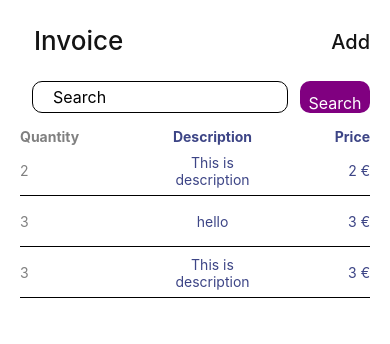
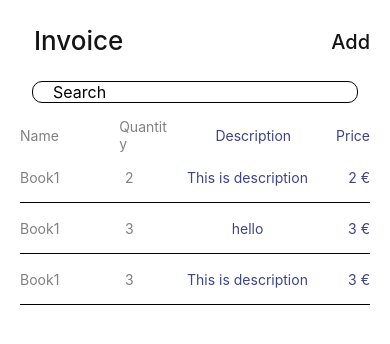
Before and after one commit to aghaali123811/invoice_assignment, a React Native app: screen /AddItemScreen in a window 390 px wide. Shown: the top 344 px of the page. Built offline with nearby package versions, Linux system fonts and the light colour scheme.

Commit message:
add and edit screen

```diff
--- a/src/components/FlatlistComponents/ShowList.tsx
+++ b/src/components/FlatlistComponents/ShowList.tsx
@@ -1,22 +1,24 @@
 import React from 'react';
-import { View, Text, StyleSheet } from 'react-native';
+import { View, Text, StyleSheet, TouchableOpacity } from 'react-native';
 
 // Local Imports
 import Colors from '../../common/colors/Colors';
 
 export interface NavigationProps {
     item?: any;
+    onPress?: any
 }
 
 export default function ShowList(props: NavigationProps) {
     const { item } = props;
     return (
         <>
-            <View style={styles.container}>
+            <TouchableOpacity style={styles.container} onPress={props.onPress}>
+                <Text allowFontScaling={false} style={styles.name}>{item.name}</Text>
                 <Text allowFontScaling={false} style={styles.date}>{item.quantity}</Text>
                 <Text allowFontScaling={false} style={styles.description}>{item.description}</Text>
                 <Text allowFontScaling={false} style={styles.amount} numberOfLines={2} ellipsizeMode='tail'>{item.price} €</Text>
-            </View>
+            </TouchableOpacity>
         </>
     );
 }
@@ -31,17 +33,23 @@ const styles = StyleSheet.create({
         borderBottomColor: Colors,
         borderBottomWidth: 0.4
     },
+    name:{
+        alignSelf: 'center',
+        color: Colors.greyText,
+        fontSize: 14,
+        width: '25%'
+    },
     date: {
         alignSelf: 'center',
         color: Colors.greyText,
         fontSize: 14,
-        width: '33%'
+        width: '10%'
     },
     description: {
         alignSelf: 'center',
         color: Colors.DeepPurpleText,
         fontSize: 14,
-        width: '33%',
+        width: '40%',
         marginLeft: '0%',
         textAlign: 'center'
     },
@@ -49,7 +57,7 @@ const styles = StyleSheet.create({
         alignSelf: 'center',
         color: Colors.DeepPurpleText,
         fontSize: 14,
-        width: '23%',
+        width: '10%',
         textAlign: 'right'
     }
 });
--- a/src/screens/AddItem/AddItem.tsx
+++ b/src/screens/AddItem/AddItem.tsx
@@ -1,9 +1,11 @@
 import React, { useRef, useState } from 'react';
-import { View, Text, TouchableOpacity, FlatList,TextInput } from 'react-native';
+import { View, Text, TouchableOpacity, FlatList, TextInput } from 'react-native';
 
 // Local Imports
 import styles from './styles';
 import Colors from '../../common/colors/Colors';
+import SimpleButton from '../../components/buttons/simpleButton/SimpleButton';
+import Constants from '../../common/constants/Constants';
 
 export interface NavigationProps {
     navigation: any;
@@ -12,40 +14,66 @@ export interface NavigationProps {
 
 function AddItem(props: NavigationProps) {
     const { navigation, route } = props;
-  const [search,setSearch]= useState('')
-  const [filterData, setFilterData] = useState([]);
+    const [edit, setEdit] = useState(route.params?.edit)
+    const [name, setName] = useState('')
+    const [quantity, setQuantity] = useState('')
+    const [description, setDescription] = useState('')
+    const [price, setPrice] = useState('')
 
     return (
         <>
             <View style={styles.container}>
                 <View style={styles.flexRow}>
-          <Text allowFontScaling={false} style={styles.heading}>Add Screen</Text>
+                    <Text allowFontScaling={false} style={styles.heading}>{edit ? 'Edit Screen' : 'Add Screen'}Add Screen</Text>
 
-      <Text style={{color:'black',marginLeft:'3.5%',marginTop:10}}>Name</Text>
+                    <Text style={styles.label}>Name</Text>
                     <TextInput
                         style={styles.input1}
                         placeholder={"Search"}
-            value={search}
-            onChangeText={e => console.log('Hello')}
+                        value={name}
+                        onChangeText={e => setName(e)}
                     />
 
-<Text style={{color:'black',marginLeft:'3.5%',marginTop:10}}>Name</Text>
+                    <Text style={styles.label}>Quantity</Text>
                     <TextInput
                         style={styles.input1}
                         placeholder={"Search"}
-            value={search}
-            onChangeText={e => console.log('Hello')}
+                        value={quantity}
+                        onChangeText={e => setQuantity(e)}
                     />
 
-<Text style={{color:'black',marginLeft:'3.5%',marginTop:10}}>Name</Text>
+                    <Text style={styles.label}>Description</Text>
                     <TextInput
                         style={styles.input1}
                         placeholder={"Search"}
-            value={search}
-            onChangeText={e => console.log('Hello')}
+                        value={description}
+                        onChangeText={e => setDescription()}
                     />
+
+                    <Text style={styles.label}>Price</Text>
+                    <TextInput
+                        style={styles.input1}
+                        placeholder={"Search"}
+                        value={price}
+                        onChangeText={e => setPrice('Hello')}
+                    />
+
                 </View>
-
+                {edit &&
+                    <SimpleButton
+                        title={'Delete'}
+                        onPress={() => console.log('k')}
+                        style={{ position: 'absolute', bottom: 70 }}
+                        // style={{position:'relative',marginTop:40}}
+                        titleStyle={{}}
+                    />
+                }
+                <SimpleButton
+                    title={edit ? 'Save' : Constants.continue}
+                    onPress={() => console.log('k')}
+                    style={{ position: 'absolute', bottom: 10 }}
+                    titleStyle={{}}
+                />
             </View>
         </>
     );
--- a/src/screens/AddItem/styles.tsx
+++ b/src/screens/AddItem/styles.tsx
@@ -27,4 +27,9 @@ export default StyleSheet.create({
     paddingLeft:20,
     height:45
   },
+  label:{
+    color:'black',
+    marginLeft:'3.5%',
+    marginTop:10
+  }
 });
--- a/src/screens/home/Home.tsx
+++ b/src/screens/home/Home.tsx
@@ -18,18 +18,21 @@ function Home(props: NavigationProps) {
   const [search,setSearch]= useState('')
   const [data,setData]= useState([{
     id:1,
+    name:'Book1',
     description:'This is description',
     price:'2',
     quantity:'2'
   },
   {
     id:2,
+    name:'Book1',
     description:'hello',
     price:'3',
     quantity:'3'
   },
   {
     id:2,
+    name:'Book1',
     description:'This is description',
     price:'3',
     quantity:'3'
@@ -67,14 +70,12 @@ function Home(props: NavigationProps) {
             value={search}
             onChangeText={e => setSearch(e) || handleSearch()}
           />
-          <TouchableOpacity style={styles.btn} onPress={()=>handleSearch()}>
-            <Text style={styles.txt1}>Search</Text>
-          </TouchableOpacity>
         </View>
 
 
 
         <View style={styles.row}>
+            <Text allowFontScaling={false} style={styles.name}>Name</Text>
             <Text allowFontScaling={false} style={styles.date}>Quantity</Text>
             <Text allowFontScaling={false} style={styles.description}>Description</Text>
             <Text allowFontScaling={false} style={styles.amount} >Price</Text>
@@ -83,7 +84,7 @@ function Home(props: NavigationProps) {
         <FlatList
           data={filterData.length === 0 ? data : filterData}
           renderItem={({ item, index }) => (
-            <ShowList item={item} />
+            <ShowList item={item} onPress={()=> navigation.navigate('AddItemScreen',{edit:true,item:item})}/>
           )}
           keyExtractor={(item, index) => index}
           showsVerticalScrollIndicator={false}
--- a/src/screens/home/styles.tsx
+++ b/src/screens/home/styles.tsx
@@ -41,29 +41,32 @@ export default StyleSheet.create({
     borderBottomColor: Colors.greyText,
     borderBottomWidth: 0.4
   },
+    name:{
+      alignSelf: 'center',
+      color: Colors.greyText,
+      fontSize: 14,
+      width: '25%'
+  },
   date: {
       alignSelf: 'center',
       color: Colors.greyText,
       fontSize: 14,
-    width: '33%',
-    fontWeight:'bold'
+      width: '15%'
   },
   description: {
       alignSelf: 'center',
       color: Colors.DeepPurpleText,
       fontSize: 14,
-    width: '33%',
+      width: '40%',
       marginLeft: '0%',
-    textAlign: 'center',
-    fontWeight:'bold'
+      textAlign: 'center'
   },
   amount: {
       alignSelf: 'center',
       color: Colors.DeepPurpleText,
       fontSize: 14,
-    width: '23%',
-    textAlign: 'right',
-    fontWeight:'bold'
+      width: '10%',
+      textAlign: 'right'
   },
   flexRow: {
     width: '100%',
@@ -80,7 +83,7 @@ export default StyleSheet.create({
     borderWidth:1,
     marginTop: 10,
     borderRadius:10,
-    width:'75%',
+    width:'100%',
     marginHorizontal:12,
     fontSize:16,
     paddingLeft:20
```
Lines whose indentation alone changed are shown as unchanged.
